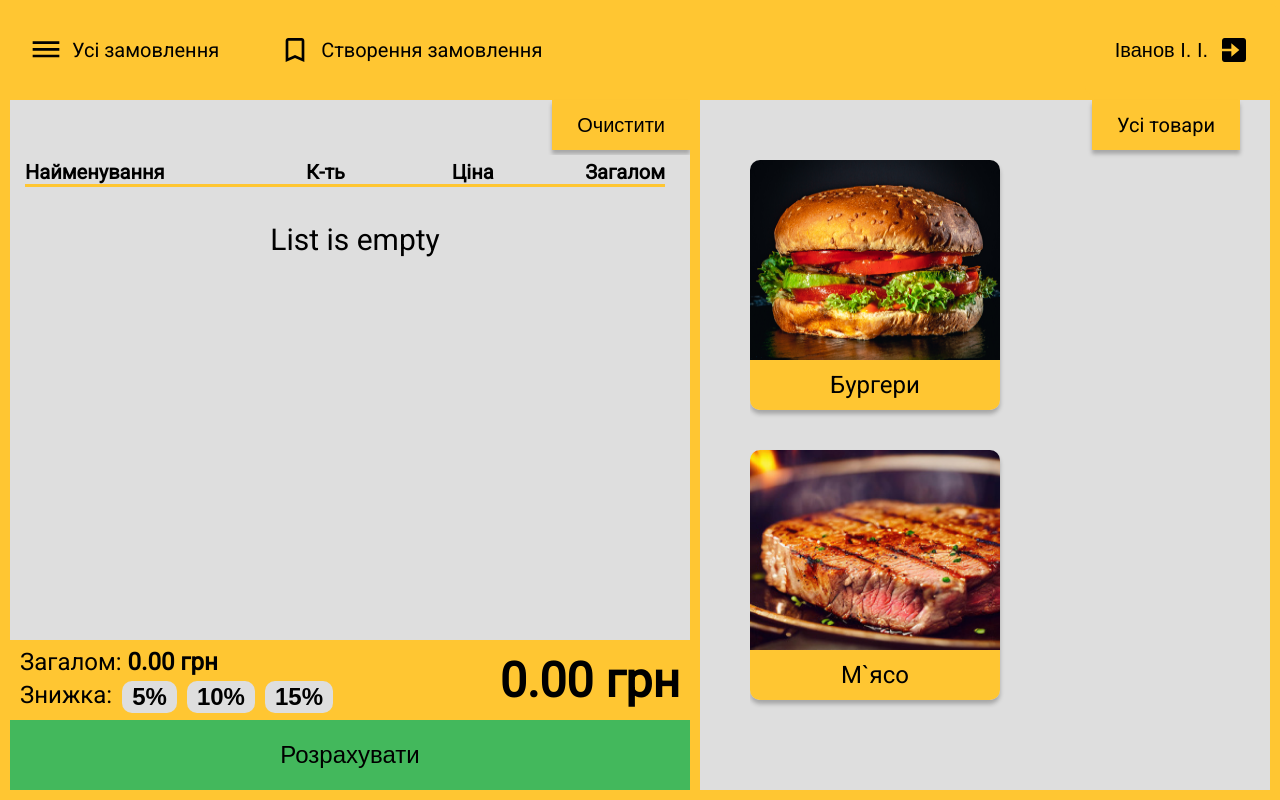
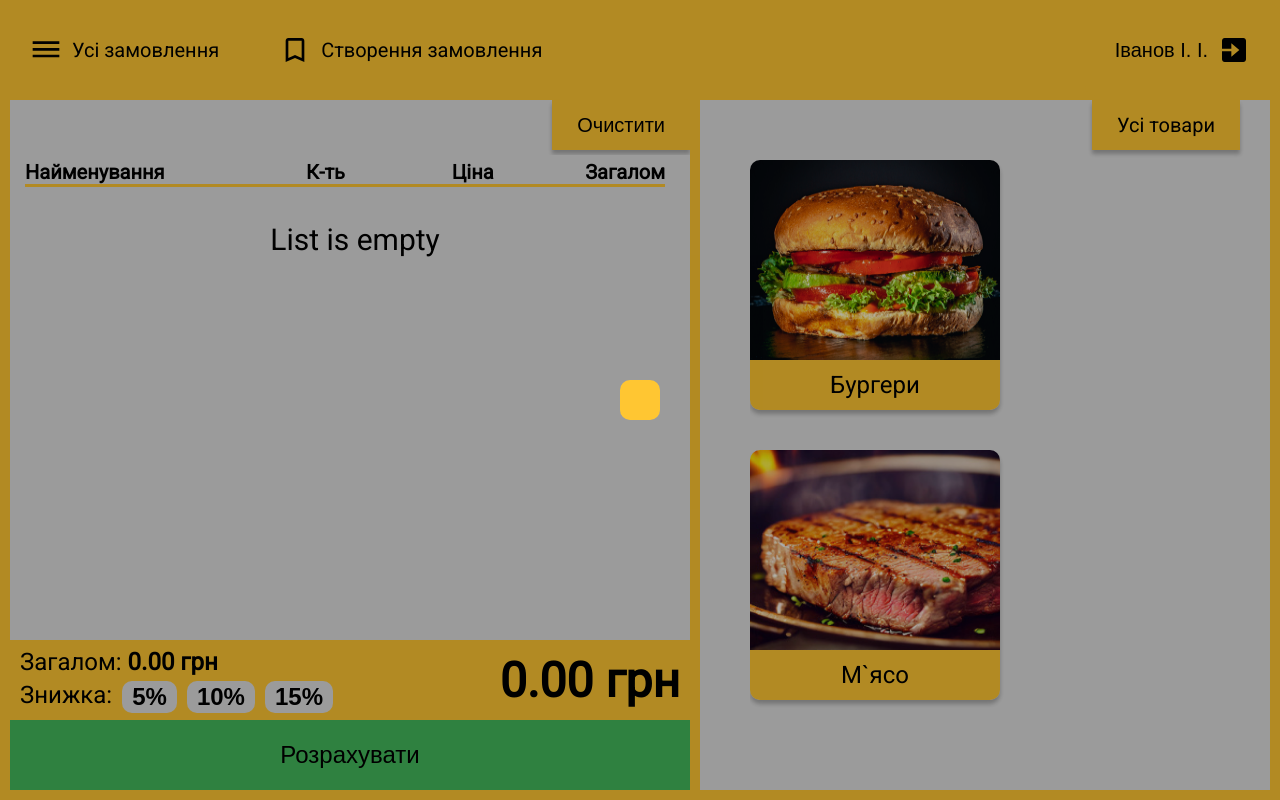
Before and after one commit to EvgenePirat/FiestaFoodProd, a React (Vite) app in the folder frontend/: page /auth in a window 1280 px wide. Both pictures are taken after a click on the button "Увійти". Built offline with nearby package versions, Linux system fonts and the light colour scheme.

Commit message:
feat: add Popup component

```diff
--- /dev/null
+++ b/frontend/src/components/Popup/Popup.module.scss
@@ -0,0 +1,26 @@
+@import "../../scss/variables.scss";
+
+.popup-container {
+  position: fixed;
+  height: 100vh;
+  width: 100vw;
+  top: 0;
+  left: 0;
+  z-index: 100;
+}
+
+.overlay {
+  height: 100%;
+  width: 100%;
+  background-color: $colorOverlay;
+}
+
+.popup {
+  position: absolute;
+  top: 50%;
+  left: 50%;
+  transform: translate(-50%, -50%);
+  background-color: $colorSecondary;
+  padding: 20px;
+  border-radius: 10px;
+}
--- /dev/null
+++ b/frontend/src/components/Popup/Popup.tsx
@@ -0,0 +1,18 @@
+import { createPortal } from 'react-dom';
+
+import styles from './Popup.module.scss';
+
+interface PopupProps {
+  children?: React.ReactNode;
+  onClose?: () => void;
+}
+
+export default function Popup({ children, onClose }: PopupProps) {
+  return createPortal(
+    <div className={styles['popup-container']}>
+      <div className={styles['overlay']} onClick={onClose}></div>
+      <div className={styles['popup']}>{children}</div>
+    </div>,
+    document.body
+  );
+}
--- a/frontend/src/components/index.ts
+++ b/frontend/src/components/index.ts
@@ -3,5 +3,6 @@ import Input from './Input/Input.tsx';
 import InputWithMask from './InputWithMask/InputWithMask.tsx';
 import Header from './Header/Header.tsx';
 import Link from './Link/Link.tsx';
+import Popup from './Popup/Popup.tsx';
 
-export { Button, Input, InputWithMask, Header, Link };
+export { Button, Input, InputWithMask, Header, Link, Popup };
--- a/frontend/src/pages/CreateOrderPage/components/AsideBar/AsideBar.tsx
+++ b/frontend/src/pages/CreateOrderPage/components/AsideBar/AsideBar.tsx
@@ -2,6 +2,7 @@ import { useCallback, useMemo, useState } from 'react';
 import { useDispatch, useSelector } from 'react-redux';
 import { RootState } from '../../../../redux/store';
 import { clearOrder, createOrder } from '../../../../redux/ordersSlice';
+import { Popup } from '../../../../components';
 import { OrderItem } from '../';
 
 import styles from './AsideBar.module.scss';
@@ -9,10 +10,12 @@ import styles from './AsideBar.module.scss';
 const discountArray = [5, 10, 15];
 
 export default function AsideBar() {
-  const [discount, setDiscount] = useState(0);
   const products = useSelector((state: RootState) => state.productsSlice.products);
   const order = useSelector((state: RootState) => state.ordersSlice.order);
   const dispatch = useDispatch();
+
+  const [isVisiblePopup, setIsVisiblePopup] = useState(true);
+  const [discount, setDiscount] = useState(0);
 
   const sum = useMemo(
     () =>
@@ -80,6 +83,8 @@ export default function AsideBar() {
           Розрахувати
         </button>
       </div>
+
+      {isVisiblePopup && <Popup onClose={() => setIsVisiblePopup(false)}></Popup>}
     </div>
   );
 }
--- a/frontend/src/scss/variables.scss
+++ b/frontend/src/scss/variables.scss
@@ -19,6 +19,7 @@ $colorScrollbarHover: #BABABA;
 
 $colorLink: #000000;
 
+$colorOverlay: #0000004d;
 $colorBoxShadow: #00000040;
 
 $heightProductCardTitle: 50px;
```
